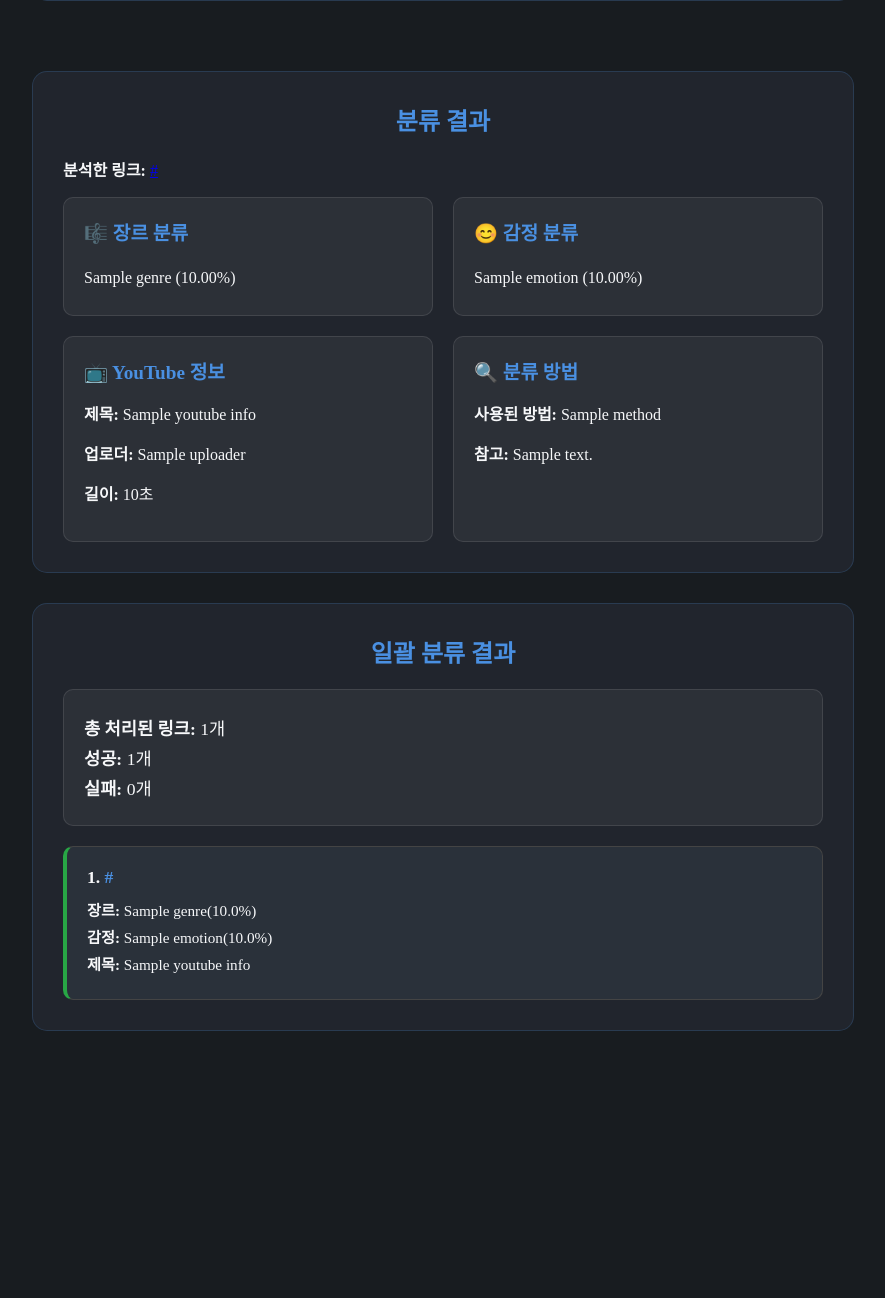
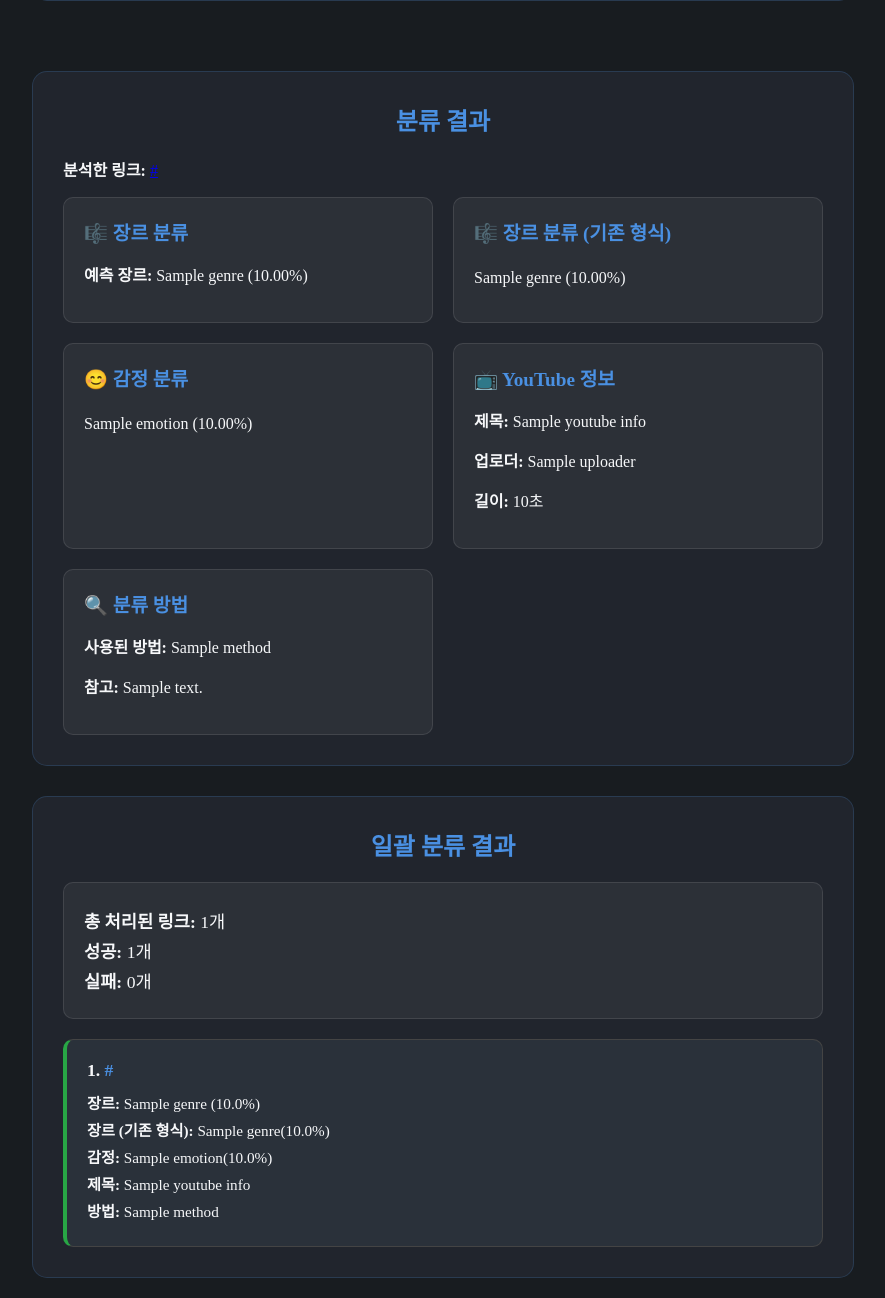
Before and after one commit to imsang27/Music-Classification, a Flask app: template webapp/templates/index.html in a window 1280 px wide. Shown: the part 1167-2465 px from the top of the page, without its empty margins (197-1082 px from the left). Before the commit the page ends 2198 px from the top, so only its background shows below. Run offline with Flask 3, Linux system fonts and the light colour scheme; the template is opened without the code that fills it: most values are stand-ins (such as "Sample title", 1, 10 or a date in 2020); parts of the project's set-up code (start-up, migrations or seed data) failed here and were passed over.

Commit message:
✨ feat: AI 분석 버튼의 모델 변경 및 결과 표시 개선
- 'AI로 분석하기' 버튼의 모델을 'cnn'에서 'wav2vec2'로 변경
- 예측 결과 표시 형식을 개선하여 장르 및 신뢰도 정보를 명확히 전달
- 기존 형식의 장르 결과도 함께 표시하도록 수정

```diff
--- a/webapp/templates/index.html
+++ b/webapp/templates/index.html
@@ -35,7 +35,7 @@
                     </div>
                 </div>
                 <div class="button-group">
-                    <button type="submit" class="big-btn" name="action" value="cnn">🎵 AI로 분석하기</button>
+                    <button type="submit" class="big-btn" name="action" value="wav2vec2">🎵 AI로 분석하기</button>
                     <button type="submit" class="big-btn" name="action" value="manual">✋ 직접 분류하기</button>
                     <button type="submit" class="big-btn" name="action" value="rule">📋 규칙으로 분류</button>
                     <button type="submit" class="big-btn" name="action" value="ml">🤖 머신러닝 분류</button>
@@ -69,7 +69,7 @@
                 </div>
 
                 <div class="button-group">
-                    <button type="submit" class="big-btn" name="action" value="cnn">🎵 AI로 분석하기</button>
+                    <button type="submit" class="big-btn" name="action" value="wav2vec2">🎵 AI로 분석하기</button>
                     <button type="submit" class="big-btn" name="action" value="rule">📋 규칙으로 분류</button>
                 </div>
             </form>
@@ -84,7 +84,7 @@
                               required class="batch-textarea"></textarea>
                 </div>
                 <div class="button-group">
-                    <button type="submit" class="big-btn" name="action" value="cnn">🎵 AI로 일괄 분석하기</button>
+                    <button type="submit" class="big-btn" name="action" value="wav2vec2">🎵 AI로 일괄 분석하기</button>
                 </div>
             </form>
         </div>
@@ -103,9 +103,15 @@
                     </div>
                 {% else %}
                     <div class="prediction-result">
+                        {% if prediction.genre %}
+                            <div class="result-group">
+                                <h3>🎼 장르 분류</h3>
+                                <p><strong>예측 장르:</strong> {{ prediction.genre }} ({{ "%.2f"|format(prediction.confidence * 100) }}%)</p>
+                            </div>
+                        {% endif %}
                         {% if prediction.genres %}
                             <div class="result-group">
-                                <h3>🎼 장르 분류</h3>
+                                <h3>🎼 장르 분류 (기존 형식)</h3>
                                 <ul>
                                     {% for genre, confidence in prediction.genres %}
                                         <li>{{ genre }} ({{ "%.2f"|format(confidence * 100) }}%)</li>
@@ -163,8 +169,11 @@
                             <h4>{{ loop.index }}. <a href="{{ result.url }}" target="_blank">{{ result.url }}</a></h4>
                             {% if result.status == 'success' %}
                                 <div class="result-details">
+                                    {% if result.genre %}
+                                        <p><strong>장르:</strong> {{ result.genre }} ({{ "%.1f"|format(result.confidence * 100) }}%)</p>
+                                    {% endif %}
                                     {% if result.genres %}
-                                        <p><strong>장르:</strong>
+                                        <p><strong>장르 (기존 형식):</strong>
                                             {% for genre, confidence in result.genres[:3] %}
                                                 {{ genre }}({{ "%.1f"|format(confidence * 100) }}%){% if not loop.last %}, {% endif %}
                                             {% endfor %}
@@ -180,6 +189,9 @@
                                     {% if result.youtube_info %}
                                         <p><strong>제목:</strong> {{ result.youtube_info.title }}</p>
                                     {% endif %}
+                                    {% if result.method %}
+                                        <p><strong>방법:</strong> {{ result.method }}</p>
+                                    {% endif %}
                                 </div>
                             {% else %}
                                 <p class="error-text">❌ {{ result.error }}</p>
```
